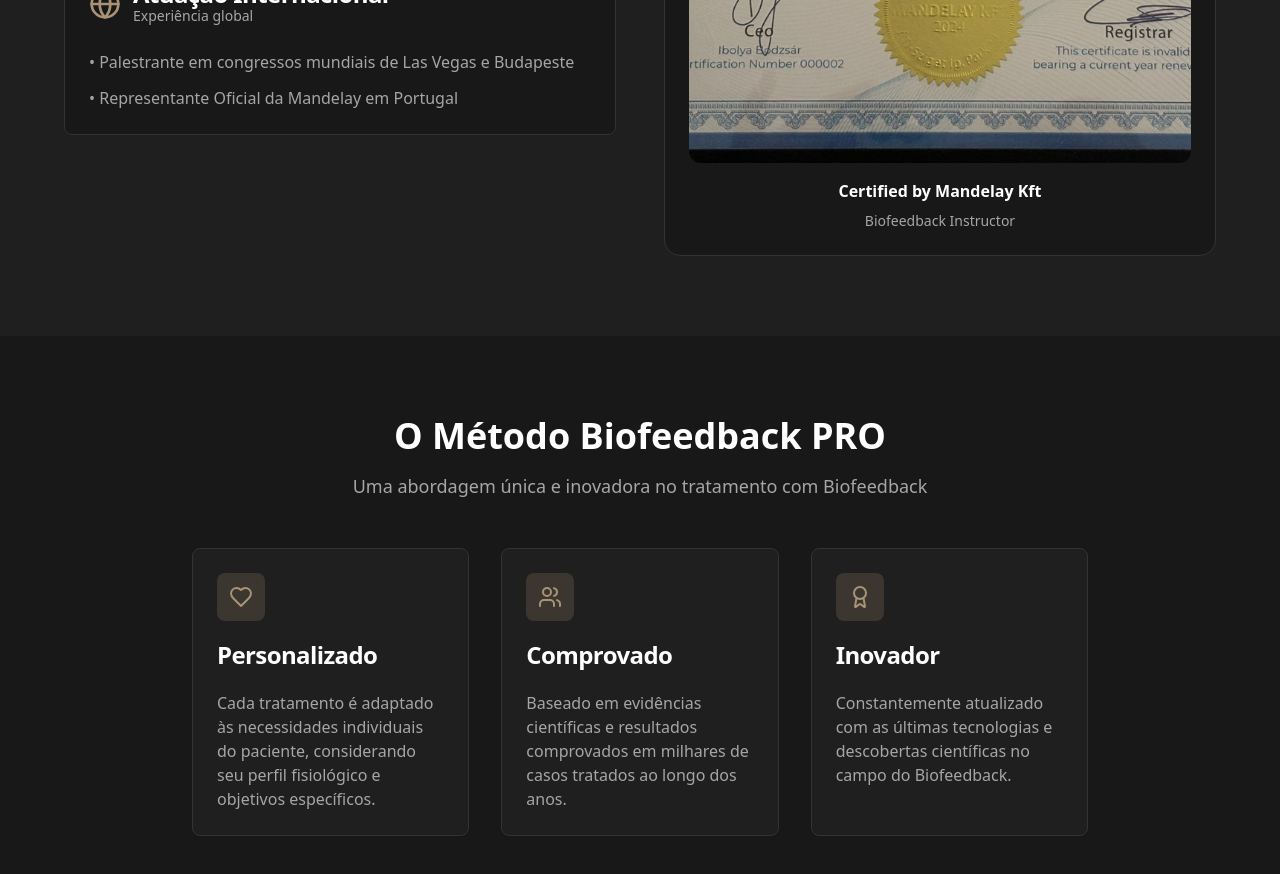
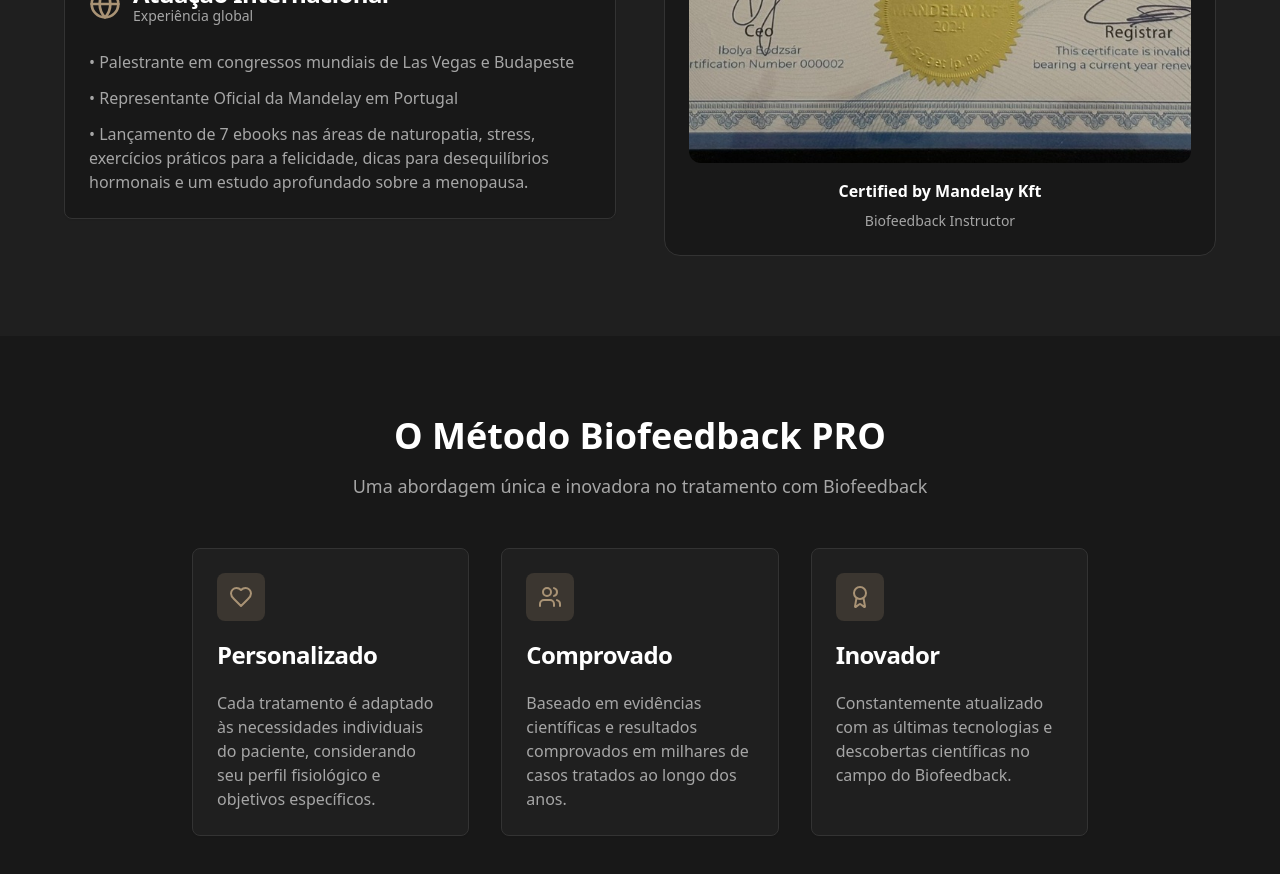
Before and after one commit to guiz01/bftecnicos, a React (Vite) app: page /fredy-vinagre in a window 1280 px wide. Shown: the part 3820-4694 px from the top of the page. Built offline with nearby package versions, Linux system fonts and the light colour scheme; no server answers; the database is empty.

Commit message:
[dyad] Adicionei a informação sobre o lançamento de 7 ebooks na seção 'Atuação Internacional' na página Fredy Vinagre. - wrote 1 file(s)

```diff
--- a/src/pages/FredyVinagre.tsx
+++ b/src/pages/FredyVinagre.tsx
@@ -378,6 +378,7 @@ const FredyVinagre = () => {
                   <ul className="space-y-3 text-muted-foreground">
                     <li>• Palestrante em congressos mundiais de Las Vegas e Budapeste</li>
                     <li>• Representante Oficial da Mandelay em Portugal</li>
+                    <li>• Lançamento de 7 ebooks nas áreas de naturopatia, stress, exercícios práticos para a felicidade, dicas para desequilíbrios hormonais e um estudo aprofundado sobre a menopausa.</li>
                   </ul>
                 </CardContent>
               </Card>
```
